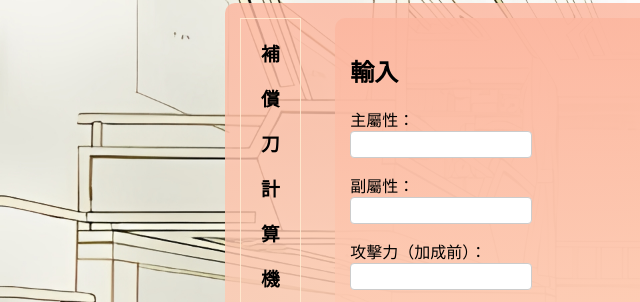
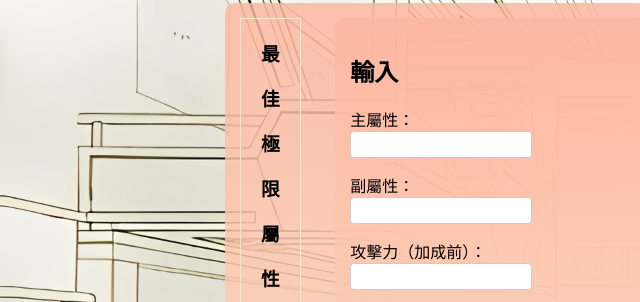
Before and after one commit to WWW5911/MapleStory_HyperStateOptimizer, a plain HTML site: page index.html in a window 1280 px wide. Shown: the top 302 px of the page, 0-640 px from the left. Drawn offline with Linux system fonts and the light colour scheme.

Commit message:
Update index.html

```diff
--- a/index.html
+++ b/index.html
@@ -184,9 +184,12 @@ input {
 <body>
     <div class="container">
         <div class="title">
-            <h3>補</h3><br>
-            <h3>償</h3><br>
-            <h3>刀</h3><br>
+            <h3>最</h3><br>
+            <h3>佳</h3><br>
+            <h3>極</h3><br>
+            <h3>限</h3><br>
+            <h3>屬</h3><br>
+            <h3>性</h3><br>
             <h3>計</h3><br>
             <h3>算</h3><br>
             <h3>機</h3><br>
```
